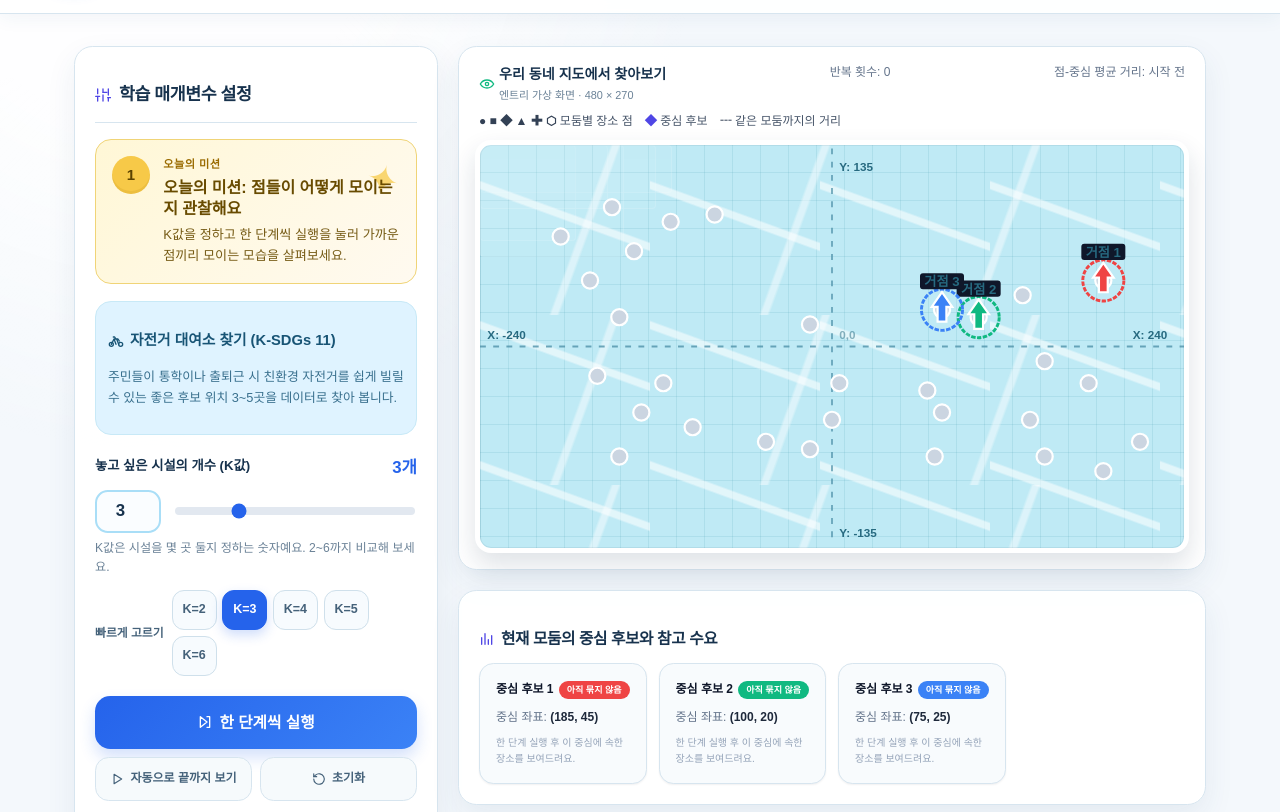
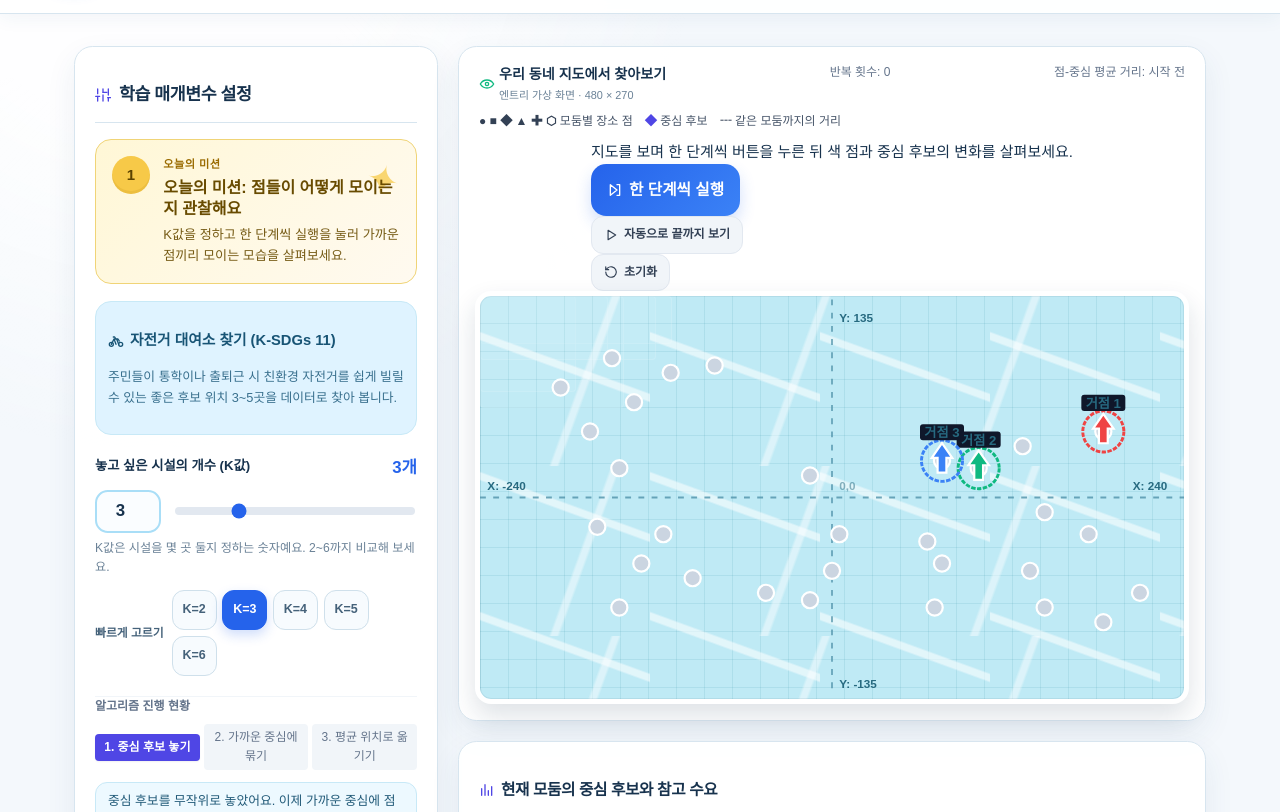
Before and after one commit to WBmaker2/k-means-simulator, a plain HTML site: page index.html in a window 1280 px wide. Shown: the part 96-908 px from the top of the page. Drawn offline with Linux system fonts and the light colour scheme.

Commit message:
Keep step controls beside the map

```diff
--- a/index.html
+++ b/index.html
@@ -112,19 +112,6 @@
                     </div>
                 </div>
 
-                <!-- Simulation Buttons -->
-                <div class="grid grid-cols-2 gap-2">
-                    <button onclick="stepSimulation()" class="primary-action col-span-2 py-2.5 px-4 bg-indigo-600 hover:bg-indigo-700 text-white rounded-xl text-sm font-bold transition flex items-center justify-center gap-1.5 shadow-md">
-                        <i data-lucide="skip-forward" class="w-4 h-4"></i> 한 단계씩 실행
-                    </button>
-                    <button onclick="startSimulation()" class="py-2 px-3 bg-slate-100 hover:bg-slate-200 text-slate-700 rounded-xl text-xs font-bold transition flex items-center justify-center gap-1.5 border border-slate-200">
-                        <i data-lucide="play" class="w-3.5 h-3.5"></i> 자동으로 끝까지 보기
-                    </button>
-                    <button onclick="resetSimulation()" class="py-2 px-3 bg-slate-100 hover:bg-slate-200 text-slate-700 rounded-xl text-xs font-bold transition flex items-center justify-center gap-1.5 border border-slate-200">
-                        <i data-lucide="rotate-ccw" class="w-3.5 h-3.5"></i> 초기화
-                    </button>
-                </div>
-
                 <!-- Status Progress Timeline -->
                 <div class="mt-4 pt-3 border-t border-slate-100">
                     <span class="text-xs font-bold text-slate-500 block uppercase mb-2">알고리즘 진행 현황</span>
@@ -224,6 +211,24 @@
                     <span><b class="text-slate-700">● ■ ◆ ▲ ✚ ⬡</b> 모둠별 장소 점</span>
                     <span><b class="text-indigo-600">◆</b> 중심 후보</span>
                     <span><b class="text-slate-700">┄</b> 같은 모둠까지의 거리</span>
+                </div>
+
+                <div class="map-observation-toolbar" role="group" aria-label="지도 관찰 조작">
+                    <div class="map-observation-copy">
+                        <span class="map-observation-kicker">지도를 보며 한 단계씩</span>
+                        <span class="map-observation-hint">버튼을 누른 뒤 색 점과 중심 후보의 변화를 살펴보세요.</span>
+                    </div>
+                    <div class="map-observation-actions">
+                        <button id="map-step-button" data-observe-action="step" onclick="stepSimulation()" class="primary-action py-2.5 px-4 bg-indigo-600 hover:bg-indigo-700 text-white rounded-xl text-sm font-bold transition flex items-center justify-center gap-1.5 shadow-md">
+                            <i data-lucide="skip-forward" class="w-4 h-4"></i> 한 단계씩 실행
+                        </button>
+                        <button onclick="startSimulation()" class="map-secondary-action py-2 px-3 bg-slate-100 hover:bg-slate-200 text-slate-700 rounded-xl text-xs font-bold transition flex items-center justify-center gap-1.5 border border-slate-200">
+                            <i data-lucide="play" class="w-3.5 h-3.5"></i> 자동으로 끝까지 보기
+                        </button>
+                        <button onclick="resetSimulation()" class="map-secondary-action py-2 px-3 bg-slate-100 hover:bg-slate-200 text-slate-700 rounded-xl text-xs font-bold transition flex items-center justify-center gap-1.5 border border-slate-200">
+                            <i data-lucide="rotate-ccw" class="w-3.5 h-3.5"></i> 초기화
+                        </button>
+                    </div>
                 </div>
 
                 <!-- Simulation Canvas (Coordinate Area) -->
```
